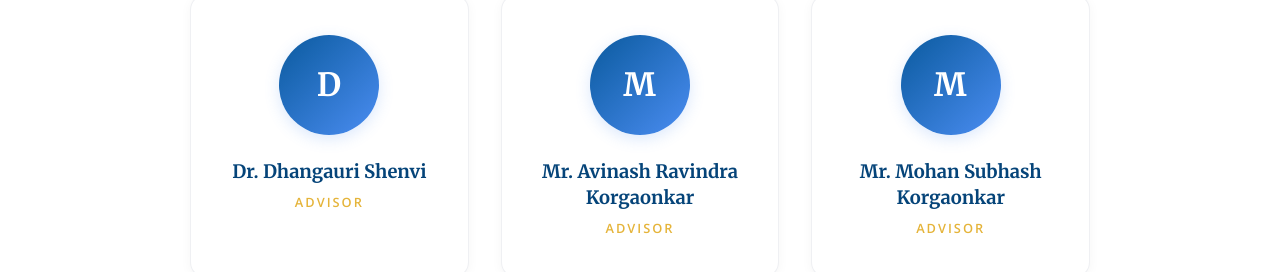
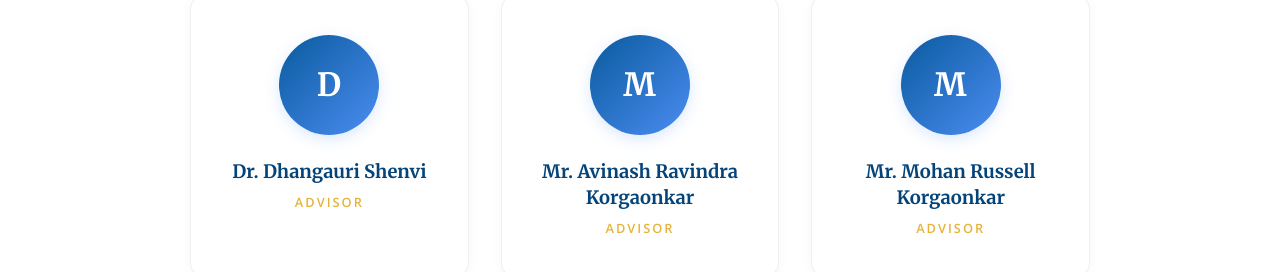
Before and after one commit to nihalkorgaonkar/vbktrust-scholarship-portal, a React (Vite) app: page /about in a window 1280 px wide. Shown: the part 2451-2723 px from the top of the page. Built offline with nearby package versions, Linux system fonts and the light colour scheme.

Commit message:
Change Subhash to Russell

```diff
--- a/src/pages/AboutPage.jsx
+++ b/src/pages/AboutPage.jsx
@@ -12,7 +12,7 @@ const AboutPage = () => {
   const advisors = [
     { name: 'Dr. Dhangauri Shenvi', role: 'Advisor' },
     { name: 'Mr. Avinash Ravindra Korgaonkar', role: 'Advisor' },
-    { name: 'Mr. Mohan Subhash Korgaonkar', role: 'Advisor' }
+    { name: 'Mr. Mohan Russell Korgaonkar', role: 'Advisor' }
   ];
 
   return (
```
